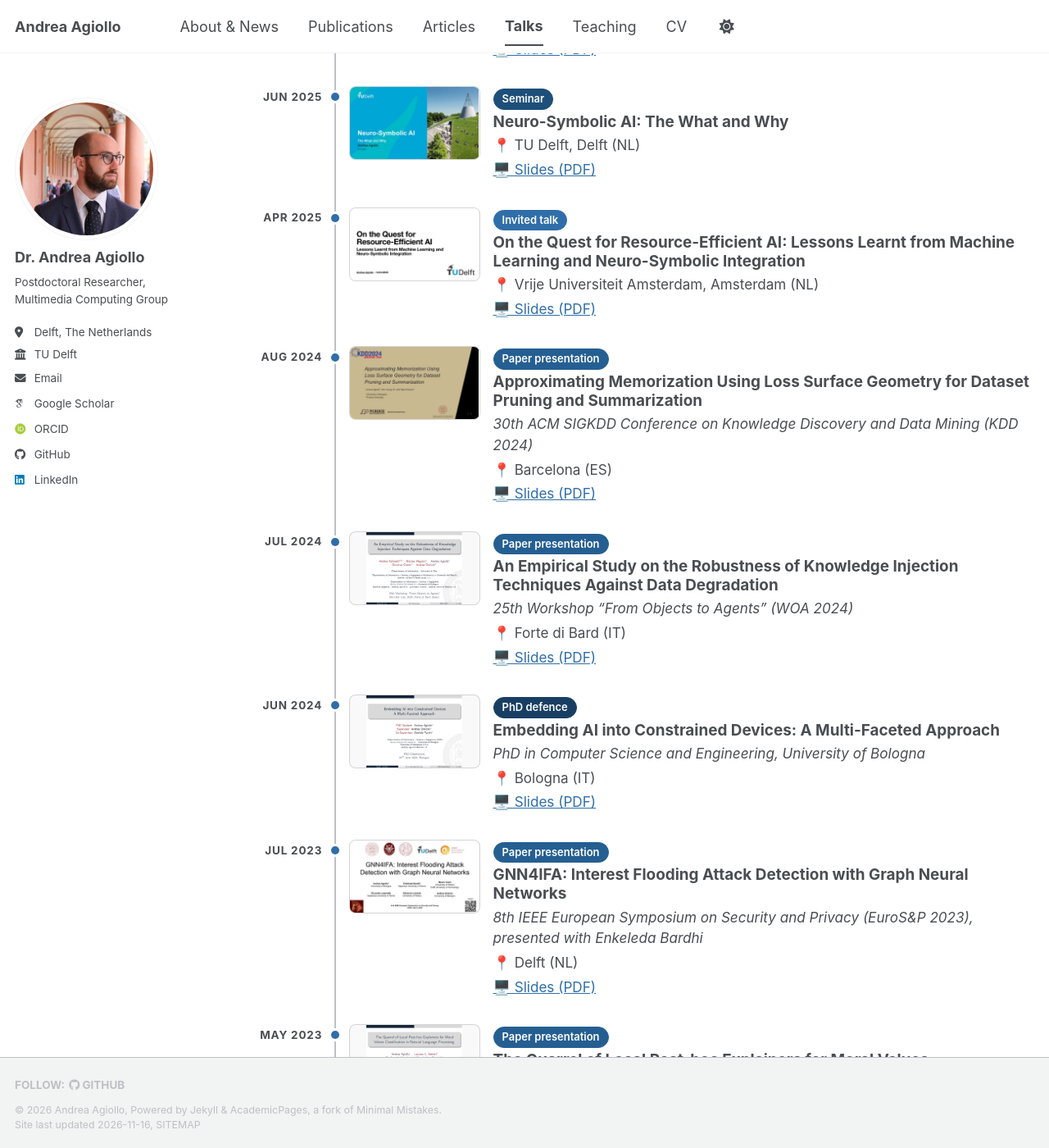
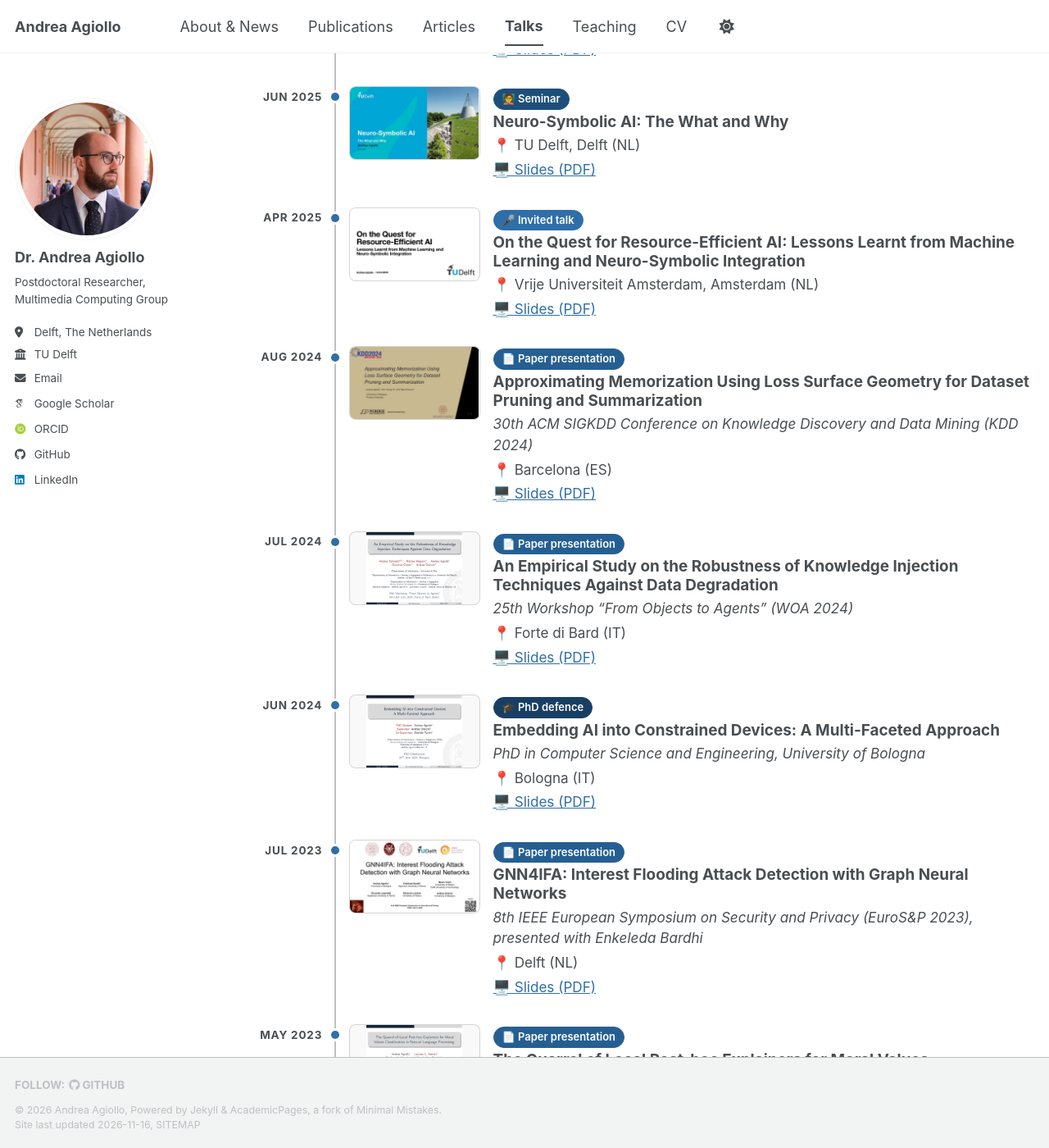
Before and after one commit to AndAgio/AndAgio.github.io, a Jekyll site: the page built from _pages/talks.html, in a window 1280 px wide and 1400 px high, scrolled down 633 px. Shown: the whole window at 82% size. Built offline with Jekyll 4.4.1, drawn with Linux system fonts in a browser that asks for light colours; some web fonts are replaced; a script bundle is joined from its source files by our own code; library files that are not in the unit come from our copies; some of the changed text lies outside the part shown.

Commit message:
talks: an emoji per talk type on filters, tags and tiles
Each type has one emoji (_data/talk_types.yml), like the themes on the
Publications page: paper presentation, invited talk, seminar, talk, PhD
defence.

Co-Authored-By: Claude Opus 5.5 <noreply@anthropic.com>

```diff
--- a/_pages/talks.html
+++ b/_pages/talks.html
@@ -10,7 +10,9 @@ author_profile: true
   shows the 10 newest talks and scrolls for older ones (off on phones). Each talk:
   date on the left, then the first slide (or a placeholder tile) and the details.
   The type of each talk (Talk, Invited talk, ...) is a tag above the title and
-  also a filter: buttons at the top, or a click on a tag. Without JavaScript the
+  also a filter: buttons at the top, or a click on a tag. Each type has an icon
+  (_data/talk_types.yml), like the themes on the Publications page;
+  all icons on the site are emoji. Without JavaScript the
   filter bar stays hidden and every talk is shown.
 {% endcomment %}
 {% assign talks = site.data.talks | sort: "date" | reverse %}
@@ -24,7 +26,8 @@ author_profile: true
   <div class="topic-filter__row">
     <span class="topic-filter__label">Type</span>
     {% for g in type_groups %}
-    <button type="button" class="topic-chip topic-chip--theme talk-color talk-color--{{ g.name | slugify }}" data-type="{{ g.name | slugify }}" aria-pressed="false">{{ g.name }} <span class="topic-chip__n">{{ g.size }}</span></button>
+    {% assign ty = site.data.talk_types | where: "name", g.name | first %}
+    <button type="button" class="topic-chip topic-chip--theme talk-color talk-color--{{ g.name | slugify }}" data-type="{{ g.name | slugify }}" aria-pressed="false">{% if ty.emoji %}{{ ty.emoji }} {% endif %}{{ g.name }} <span class="topic-chip__n">{{ g.size }}</span></button>
     {% endfor %}
   </div>
   <p class="topic-filter__help">Click a type to show only those talks, or select several to see them together. The tag on each talk works the same way.</p>
@@ -37,6 +40,7 @@ author_profile: true
 <div class="news-scroll talk-scroll" id="talk-scroll" data-visible="10" role="region" aria-label="Talks, newest first">
 <ol class="talk-timeline">
 {% for t in talks %}
+  {% assign ty = site.data.talk_types | where: "name", t.type | first %}
   <li class="talk-item" data-type="{{ t.type | slugify }}">
     <time class="talk-item__date" datetime="{{ t.date | date: '%Y-%m' }}">{% if t.when %}{{ t.when }}{% else %}{{ t.date | date: "%b %Y" }}{% endif %}</time>
 
@@ -46,7 +50,7 @@ author_profile: true
         <img src="{{ t.thumb | relative_url }}" alt="{{ t.thumb_alt | default: 'First slide of the talk' | escape }}" loading="lazy">
         {% else %}
         <span class="talk-thumb__tile talk-thumb__tile--{{ t.type | slugify }}">
-          <span class="talk-thumb__icon" aria-hidden="true">{% if t.type == "Seminar" %}🎓{% elsif t.type == "Paper presentation" %}📄{% else %}🎤{% endif %}</span>
+          <span class="talk-thumb__icon" aria-hidden="true">{{ ty.emoji | default: "🎤" }}</span>
           {% unless t.slides %}<span class="talk-thumb__soon">(slides to be added soon)</span>{% endunless %}
         </span>
         {% endif %}
@@ -59,7 +63,7 @@ author_profile: true
 
       <div class="talk-content">
         <div class="talk-tags">
-          <a class="topic-tag topic-tag--theme talk-color talk-color--{{ t.type | slugify }}" href="#{{ t.type | slugify }}" data-type="{{ t.type | slugify }}" title="Show all: {{ t.type | escape }}">{{ t.type }}</a>
+          <a class="topic-tag topic-tag--theme talk-color talk-color--{{ t.type | slugify }}" href="#{{ t.type | slugify }}" data-type="{{ t.type | slugify }}" title="Show all: {{ t.type | escape }}">{% if ty.emoji %}{{ ty.emoji }} {% endif %}{{ t.type }}</a>
         </div>
         <h3 class="talk-title">{{ t.title }}</h3>
         {% if t.context %}<p class="talk-context"><em>{{ t.context }}</em></p>{% endif %}
```
Also changed, not shown: _data/talk_types.yml (added, +16 -0 lines).
